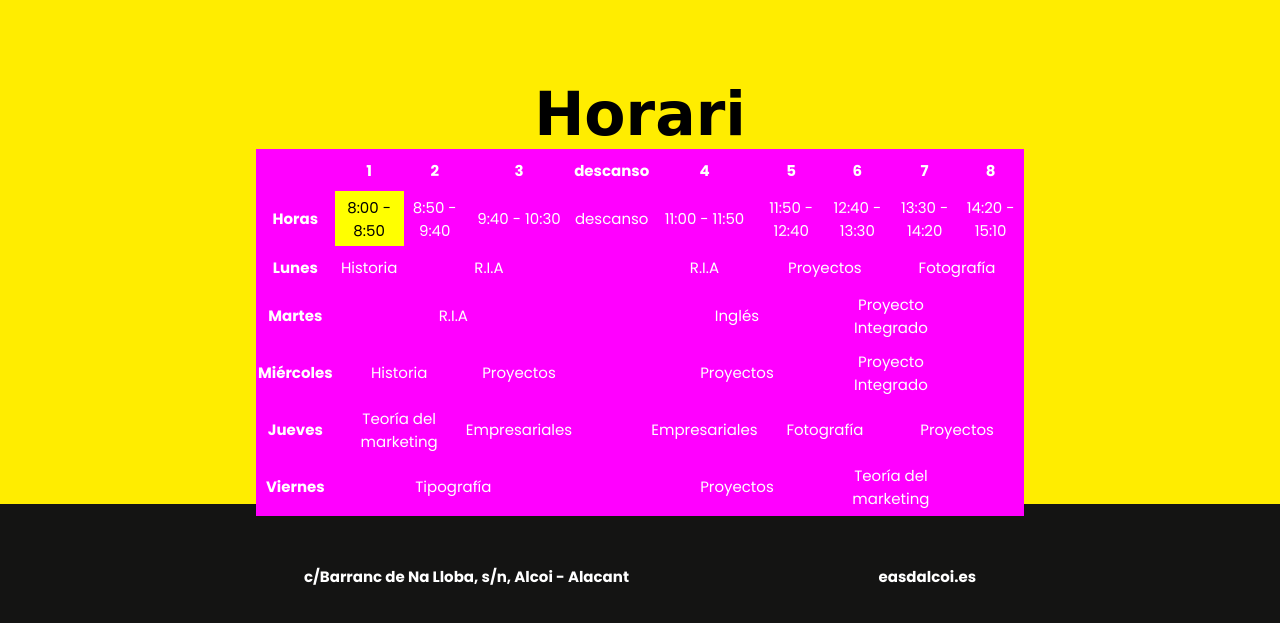
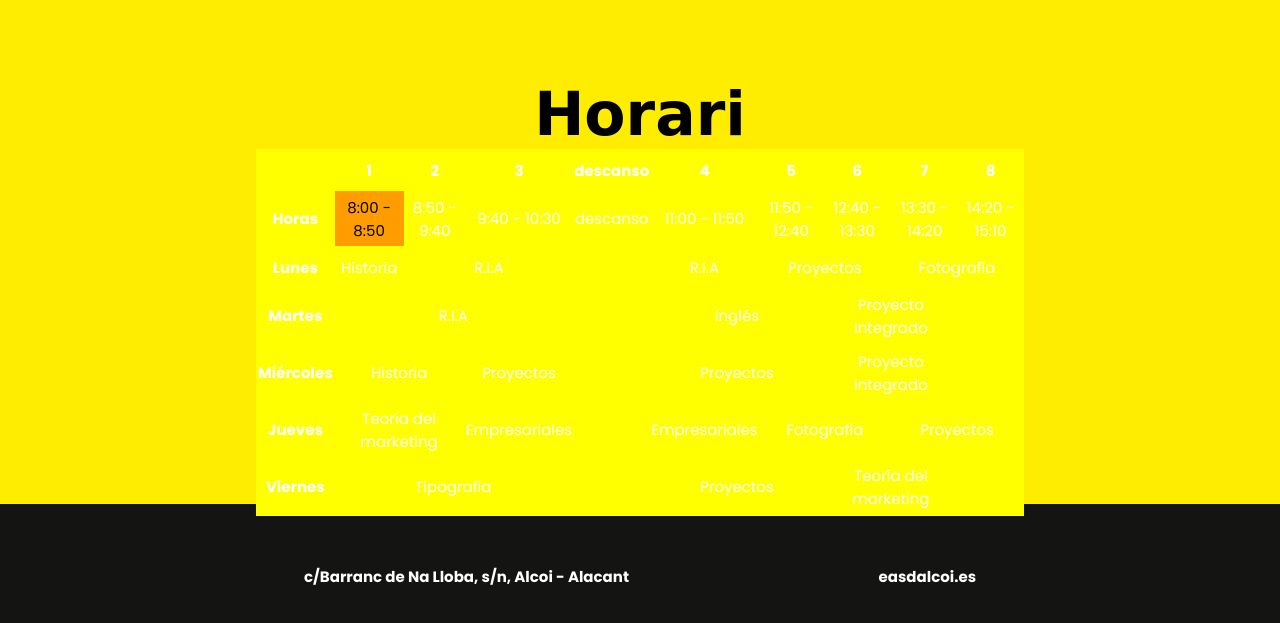
Before and after one commit to Carolester/p4, a plain HTML site: page pages/horari.html in a window 1280 px wide. In both pictures the pointer is over the element "8:00 - 8:50". Shown: the part 167-790 px from the top of the page. Drawn offline with Linux system fonts and the light colour scheme; a web font is replaced by a local one.

Commit message:
Update horari.html

```diff
--- a/pages/horari.html
+++ b/pages/horari.html
@@ -15,7 +15,7 @@
     table{
         font-family: 'Poppins', sans-serif;
         width: 60%;
-        background-color: fuchsia ;
+        background-color: yellow;
         color: white
     }
 #hora td{
@@ -30,7 +30,7 @@ th{
     text-align: center;
 }
 td:hover{
-    background-color: yellow;
+    background-color: rgb(255, 157, 0);;
     color: black;
 }
 </style>
```
